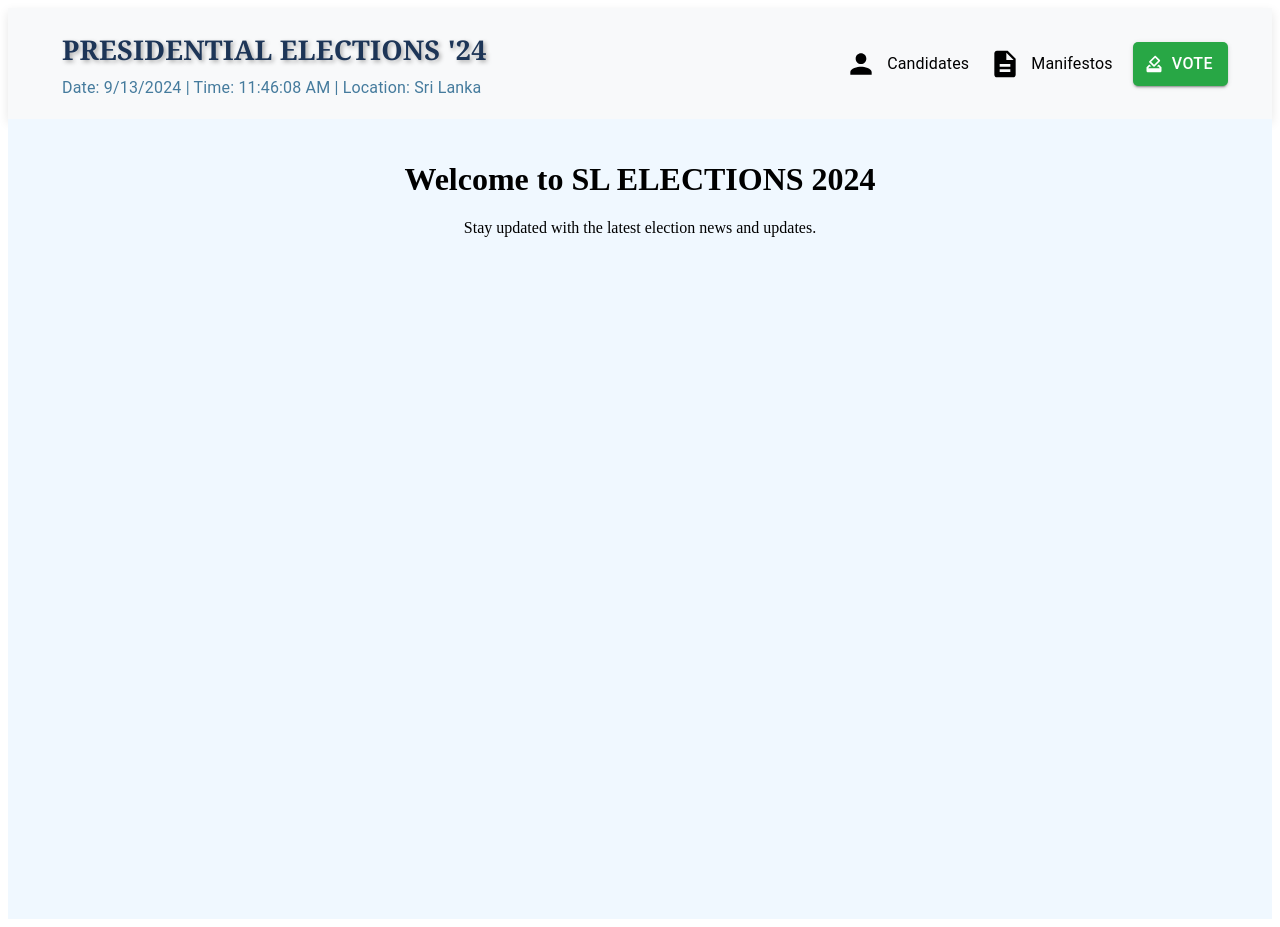
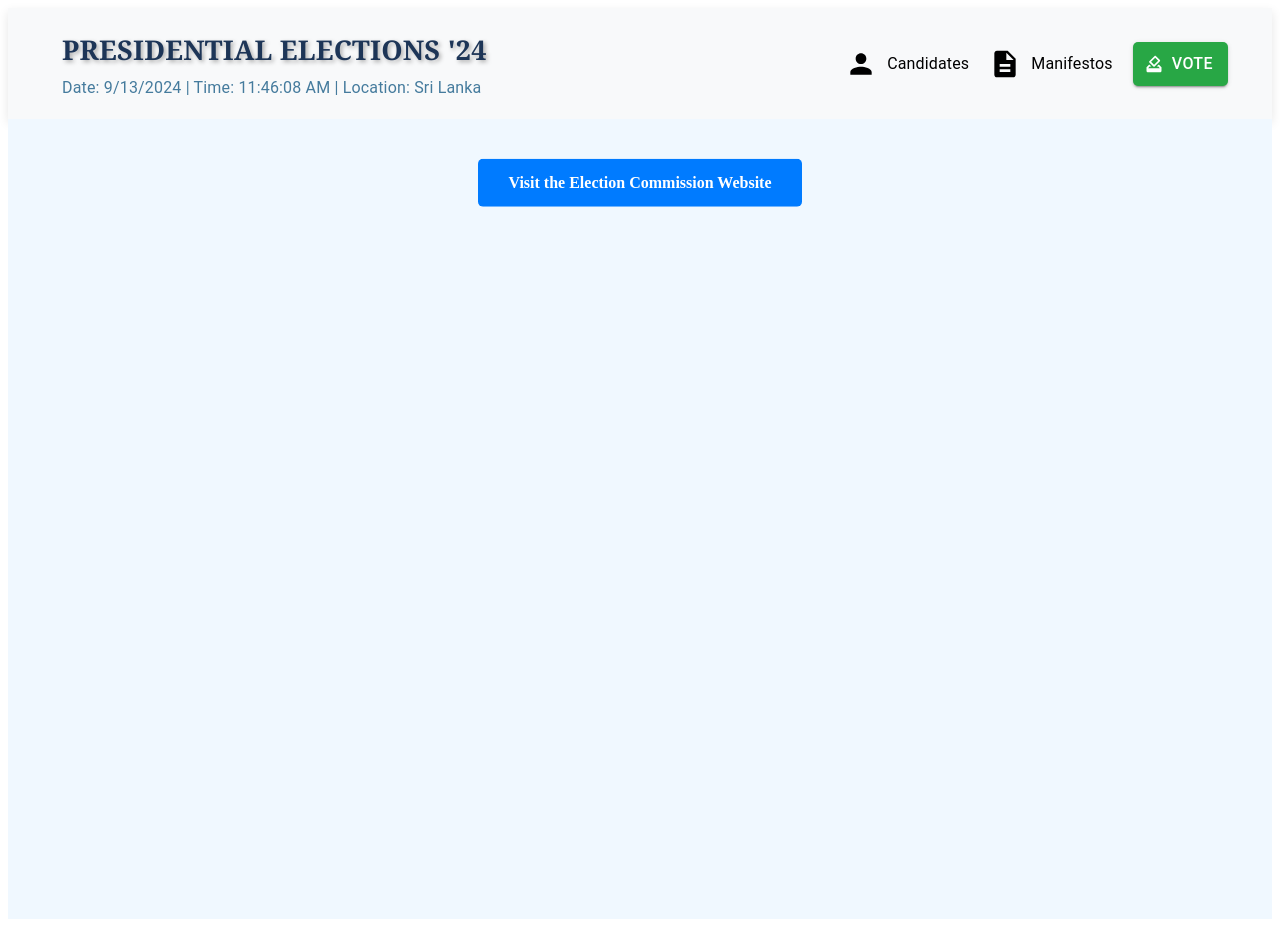
Before and after one commit to CheliM7/043_ChatGPT, a React (Vite) app in the folder frontend/: page /home in a window 1280 px wide. Built offline with nearby package versions, Linux system fonts and the light colour scheme.

Commit message:
elections commission button added

```diff
--- a/frontend/src/pages/homePage.jsx
+++ b/frontend/src/pages/homePage.jsx
@@ -5,9 +5,11 @@ const HomePage = () => {
   return (
     <HomePageContainer>
       <MainContent>
-        <h1>Welcome to SL ELECTIONS 2024</h1>
-        <p>Stay updated with the latest election news and updates.</p>
-        {/* Add more content here as needed */}
+        {/* <h1>Welcome to SL ELECTIONS 2024</h1>
+        <p>Stay updated with the latest election news and updates.</p> */}
+        <Button href="https://elections.gov.lk/" target="_blank" rel="noopener noreferrer">
+          Visit the Election Commission Website
+        </Button>
       </MainContent>
     </HomePageContainer>
   );
@@ -26,4 +28,42 @@ const MainContent = styled.div`
   text-align: center;
 `;
 
+const Button = styled.a`
+  display: inline-block;
+  padding: 15px 30px;
+  margin-top: 20px;
+  font-size: 16px;
+  font-weight: bold;
+  color: #ffffff;
+  background-color: #007bff; /* Blue color */
+  border: none;
+  border-radius: 5px;
+  text-decoration: none;
+  transition: transform 0.3s ease, background-color 0.3s ease;
+
+  &:hover {
+    background-color: #0056b3; /* Darker blue */
+  }
+
+  &:active {
+    background-color: #004085; /* Even darker blue */
+    transform: scale(0.98);
+  }
+
+  /* Keyframes for up and down movement */
+  @keyframes bounce {
+    0%, 20%, 50%, 80%, 100% {
+      transform: translateY(0);
+    }
+    40% {
+      transform: translateY(-10px);
+    }
+    60% {
+      transform: translateY(-5px);
+    }
+  }
+
+  animation: bounce 2s infinite;
+`;
+
 export default HomePage;
```
